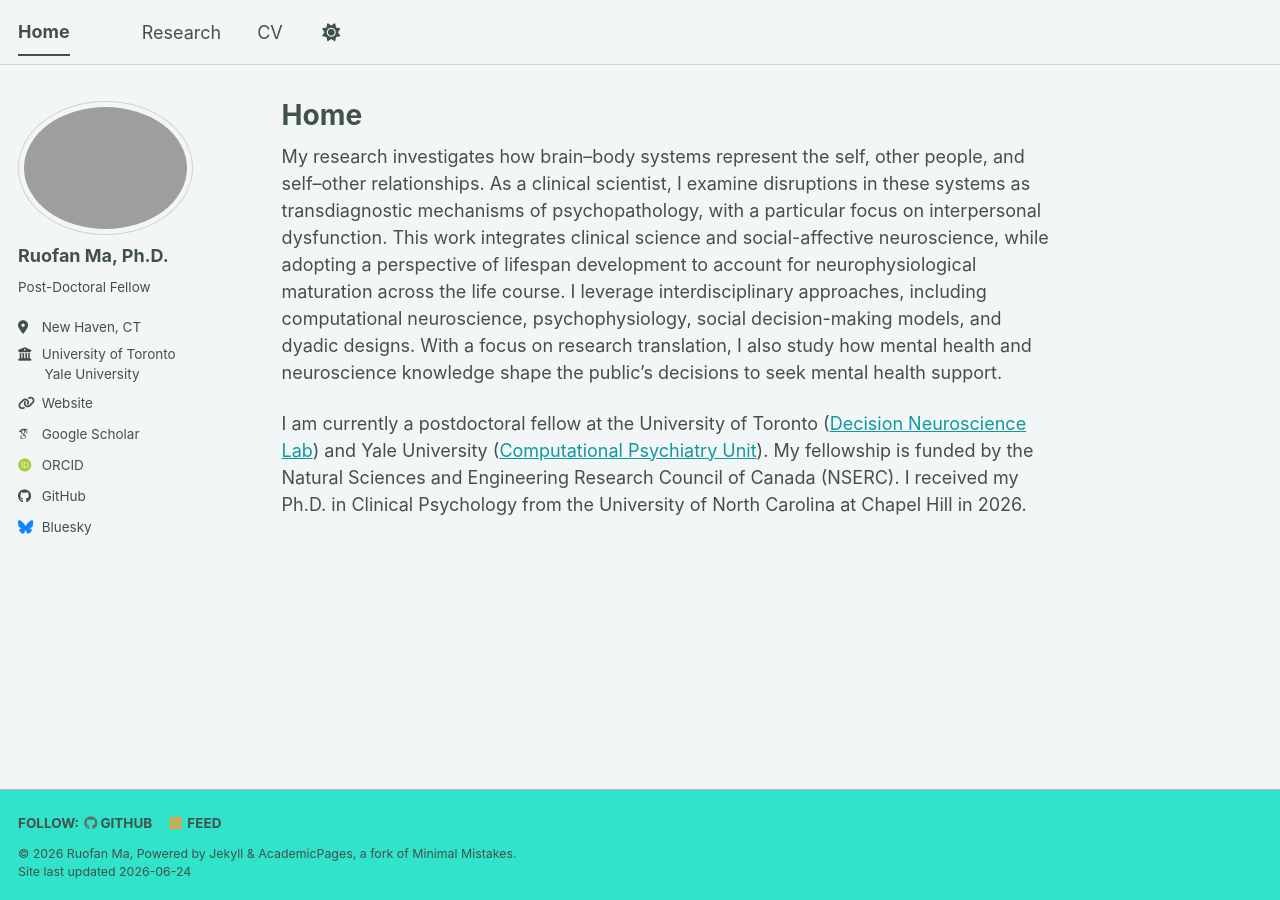
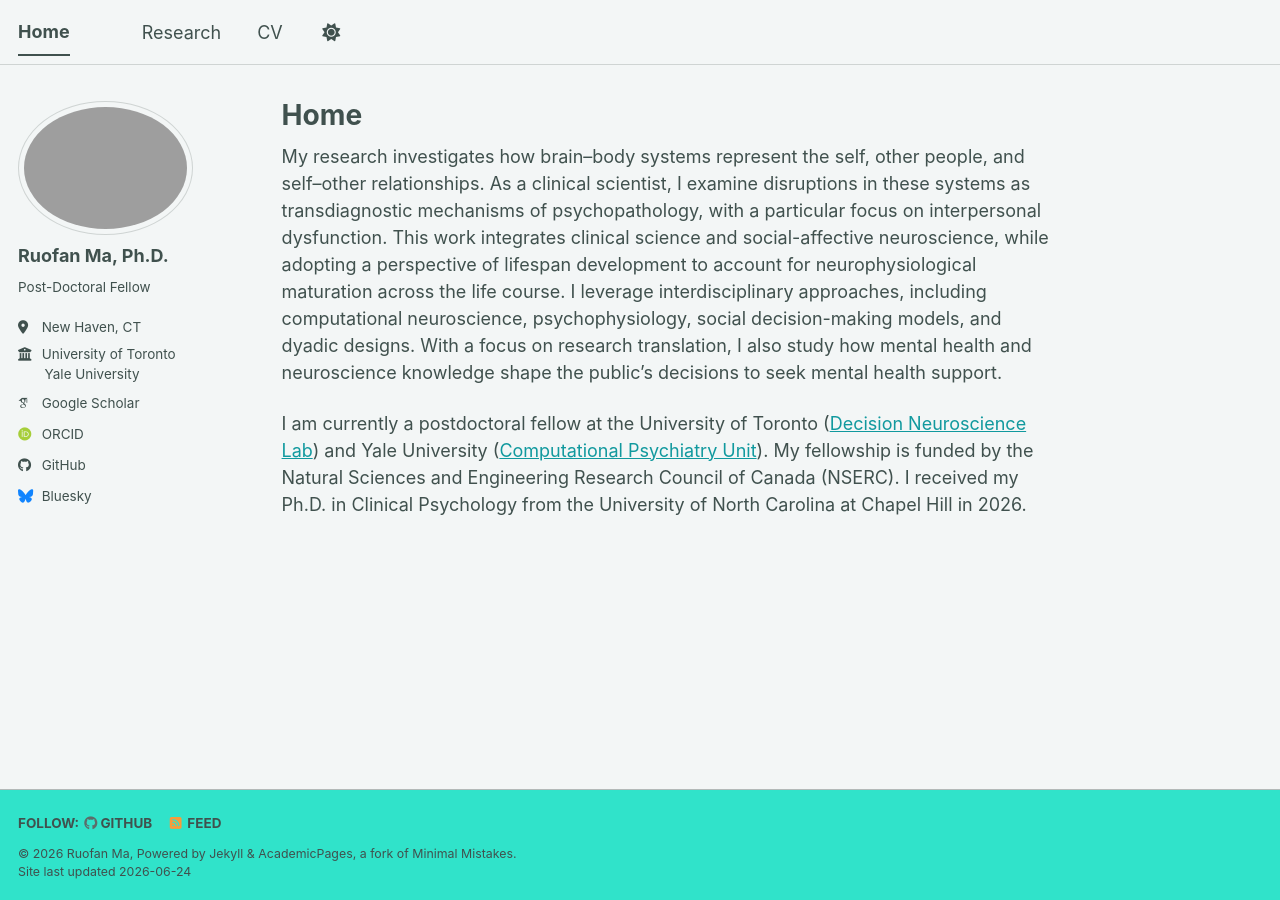
Before and after one commit to ruofanma/ruofanma.github.io, a Jekyll site: the page built from _pages/about.md, in a window 1280 px wide. Built offline with Jekyll 4.4.1, drawn with Linux system fonts in a browser that asks for light colours; some web fonts are replaced; a script bundle is joined from its source files by our own code; library files that are not in the unit come from our copies.

```diff
--- a/_config.yml
+++ b/_config.yml
@@ -29,7 +29,7 @@ author:
   bio              : "Post-Doctoral Fellow"
   location         : "New Haven, CT"
   employer         : "University of Toronto<br>&nbsp;&nbsp;&nbsp;&nbsp;&nbsp;&nbsp; Yale University"
-  uri              : "https://ruofanma.github.io/"
+  uri              : # "https://ruofanma.github.io/"
   email            : # "maruofanX [at] adY.uncZ.edu (delete X, Y, and Z)"
 
   # Academic websites
```
